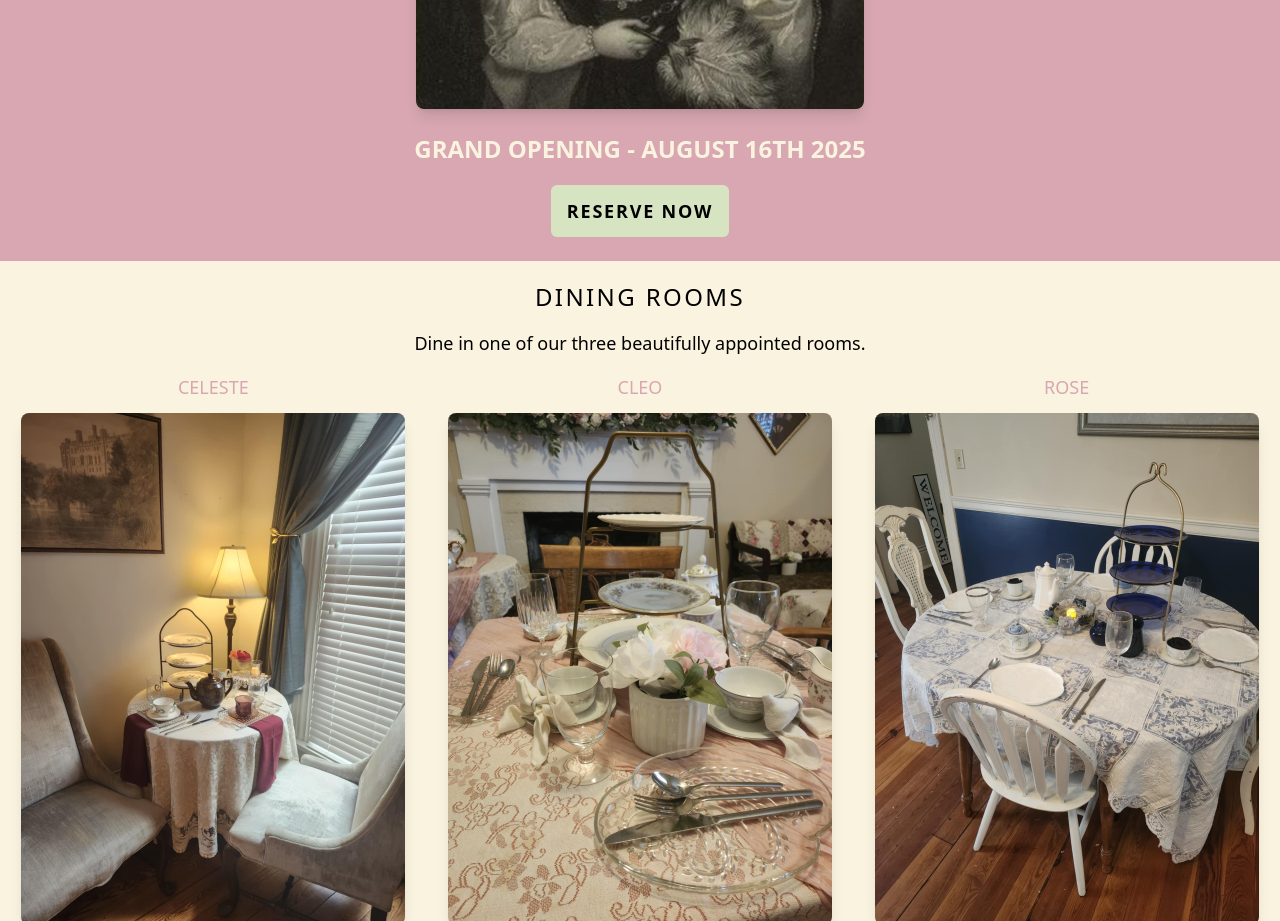
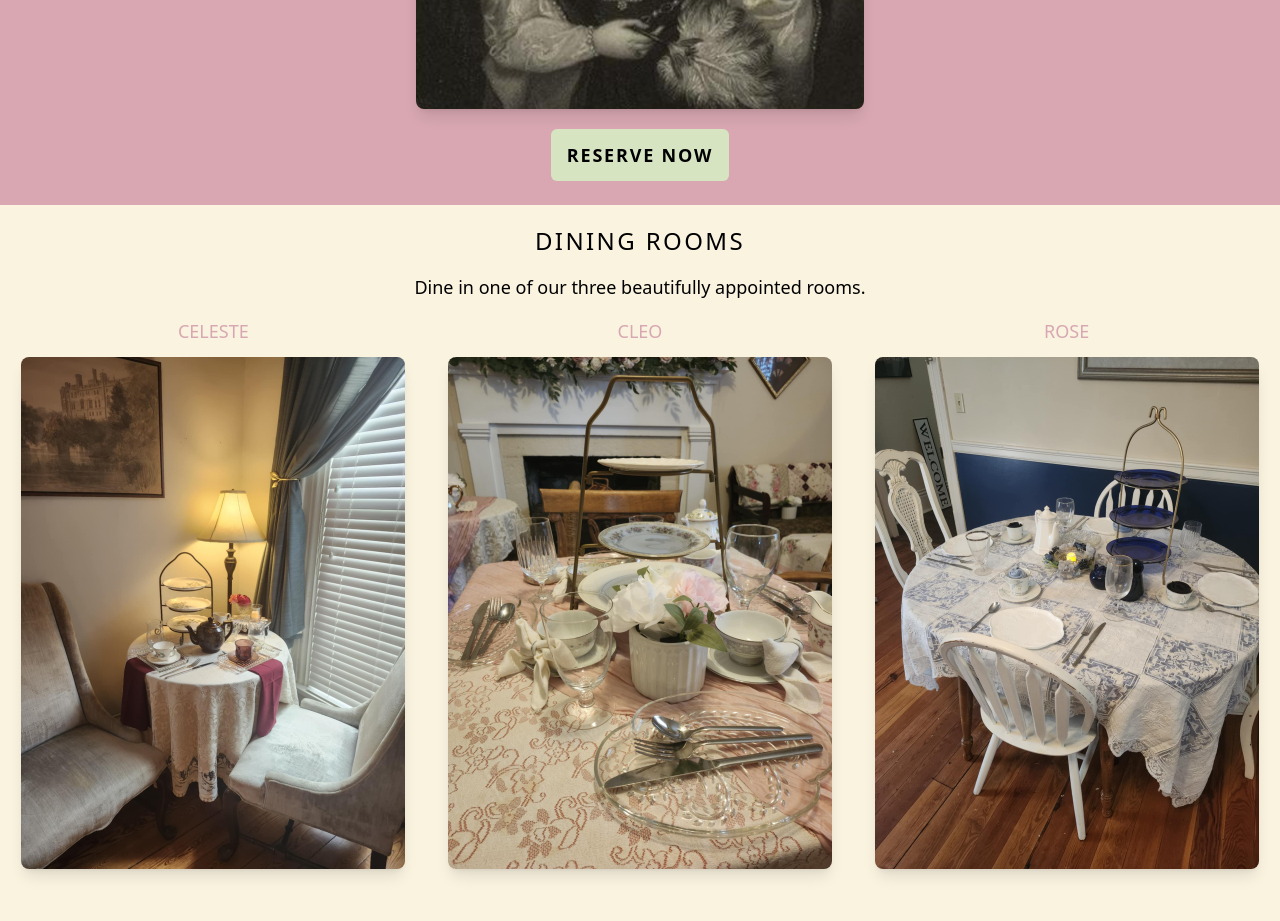
Before and after one commit to dross365/misspollytest, a React (Vite) app: page / in a window 1280 px wide. Shown: the part 6260-7181 px from the top of the page. Built offline with nearby package versions, Linux system fonts and the light colour scheme.

Commit message:
removed grand opening line

```diff
--- a/src/Components/HistorySection.jsx
+++ b/src/Components/HistorySection.jsx
@@ -43,9 +43,6 @@ const HistorySection = () => {
           alt="portrait"
           className="w-72 md:w-112 h-auto mx-auto rounded-lg shadow-lg my-3"
         />
-        <p className="p-3 text-[#faf3e0] text-md md:text-2xl uppercase font-bold">
-          grand opening - august 16th 2025
-        </p>
         <a
           href="https://miss-pollys.resos.com/booking"
           target="_blank"
```
